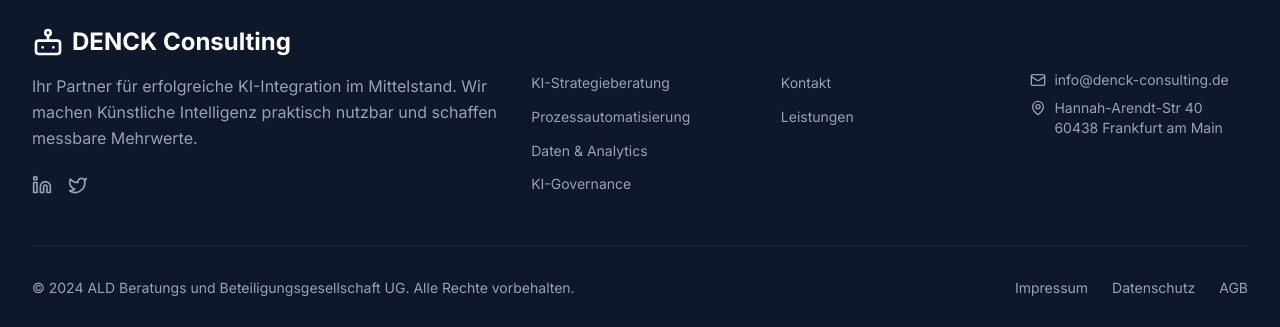
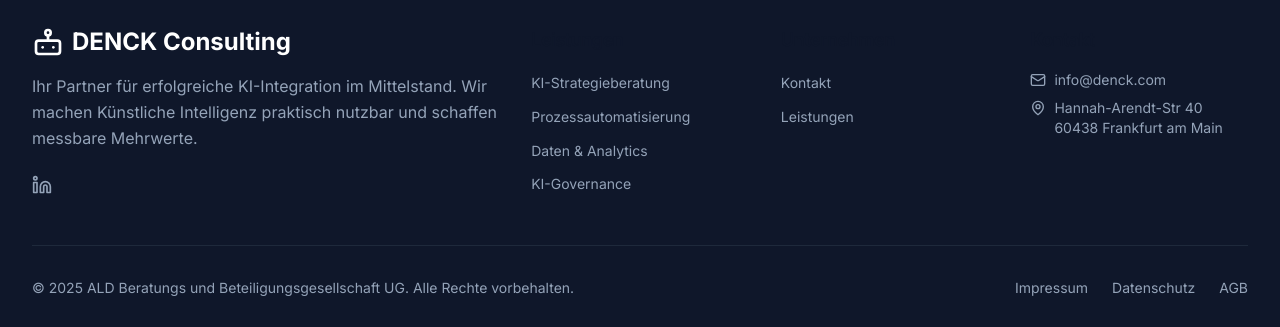
Before and after one commit to alexodexo/denck-landing, a Next.js app: page / in a window 1280 px wide. Shown: the part 4332-4659 px from the top of the page. Built offline with nearby package versions, Linux system fonts and the light colour scheme.

Commit message:
pre last minute

```diff
--- a/src/components/footers/DenckFooter.js
+++ b/src/components/footers/DenckFooter.js
@@ -44,15 +44,7 @@ export default function DenckFooter() {
               >
                 <Linkedin className="h-5 w-5" />
               </a>
-              <a
-                href="https://twitter.com"
-                target="_blank"
-                rel="noopener noreferrer"
-                className="text-slate-400 hover:text-white transition-colors"
-                aria-label="Twitter"
-              >
-                <Twitter className="h-5 w-5" />
-              </a>
+
             </div>
           </div>
 
@@ -88,7 +80,7 @@ export default function DenckFooter() {
               <p className="flex items-start text-slate-400">
                 <Mail className="h-4 w-4 mr-2 mt-0.5 flex-shrink-0" />
                 <a href="mailto:info@denck-consulting.de" className="hover:text-white transition-colors">
-                  info@denck-consulting.de
+                  info@denck.com
                 </a>
               </p>
               <p className="flex items-start text-slate-400">
@@ -105,7 +97,7 @@ export default function DenckFooter() {
         <div className="border-t border-slate-800 pt-8">
           <div className="flex flex-col md:flex-row justify-between items-center">
             <p className="text-sm text-slate-400 mb-4 md:mb-0">
-              © 2024 ALD Beratungs und Beteiligungsgesellschaft UG. Alle Rechte vorbehalten.
+              © 2025 ALD Beratungs und Beteiligungsgesellschaft UG. Alle Rechte vorbehalten.
             </p>
             <div className="flex space-x-6 text-sm">
               {footerLinks.rechtliches.map((link) => (
```
